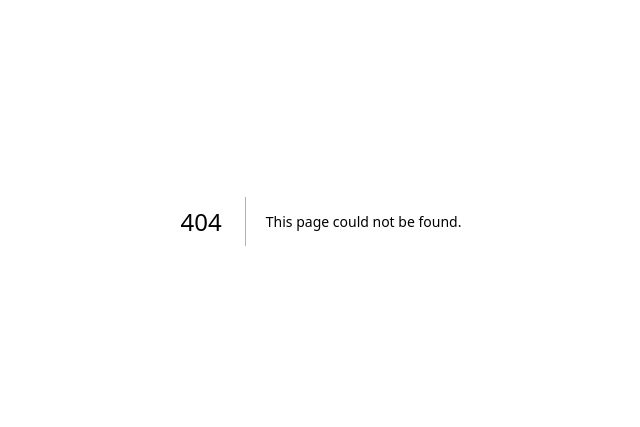
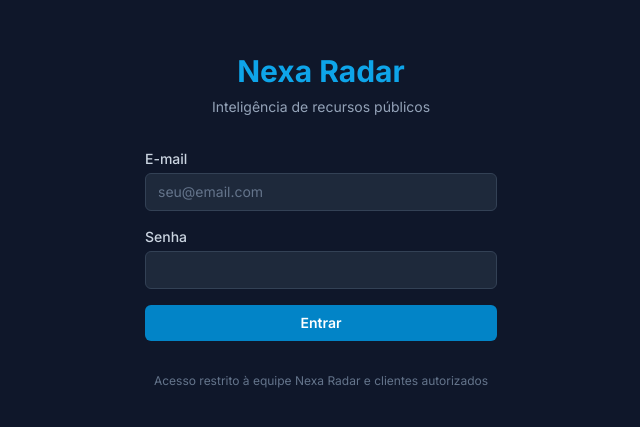
Before and after one commit to menezesluciano0201-web/nexa-radar, a Next.js app: page /login in a window 1280 px wide. Before the commit this address had no page. Shown: the part 179-606 px from the top of the page, without its empty margins (319-959 px from the left). Built offline with nearby package versions, Linux system fonts and the light colour scheme.

Commit message:
feat: add login page with email/password server action

```diff
--- /dev/null
+++ b/src/app/login/actions.ts
@@ -0,0 +1,29 @@
+// src/app/login/actions.ts
+'use server'
+
+import { revalidatePath } from 'next/cache'
+import { redirect } from 'next/navigation'
+import { createClient } from '@/lib/supabase/server'
+
+export async function signIn(formData: FormData) {
+  const supabase = await createClient()
+
+  const email = formData.get('email') as string
+  const password = formData.get('password') as string
+
+  const { error } = await supabase.auth.signInWithPassword({ email, password })
+
+  if (error) {
+    redirect('/login?error=Credenciais inválidas')
+  }
+
+  revalidatePath('/', 'layout')
+  redirect('/')
+}
+
+export async function signOut() {
+  const supabase = await createClient()
+  await supabase.auth.signOut()
+  revalidatePath('/', 'layout')
+  redirect('/login')
+}
--- /dev/null
+++ b/src/app/login/page.tsx
@@ -0,0 +1,81 @@
+// src/app/login/page.tsx
+import { signIn } from './actions'
+
+interface LoginPageProps {
+  searchParams: Promise<{ error?: string; next?: string }>
+}
+
+export default async function LoginPage({ searchParams }: LoginPageProps) {
+  const params = await searchParams
+  const errorMsg = params.error
+
+  return (
+    <div className="min-h-screen flex items-center justify-center bg-slate-900">
+      <div className="w-full max-w-sm space-y-8 px-4">
+        {/* Logo */}
+        <div className="text-center">
+          <h1 className="text-3xl font-bold text-nexa-500">Nexa Radar</h1>
+          <p className="mt-2 text-sm text-slate-400">
+            Inteligência de recursos públicos
+          </p>
+        </div>
+
+        {/* Error message */}
+        {errorMsg && (
+          <div className="rounded-md bg-red-900/50 border border-red-700 px-4 py-3 text-sm text-red-300">
+            {decodeURIComponent(errorMsg)}
+          </div>
+        )}
+
+        {/* Login form */}
+        <form action={signIn} className="space-y-4">
+          <div>
+            <label
+              htmlFor="email"
+              className="block text-sm font-medium text-slate-300 mb-1"
+            >
+              E-mail
+            </label>
+            <input
+              id="email"
+              name="email"
+              type="email"
+              required
+              autoComplete="email"
+              className="w-full rounded-md border border-slate-700 bg-slate-800 px-3 py-2 text-sm text-slate-100 placeholder-slate-500 focus:border-nexa-500 focus:outline-none focus:ring-1 focus:ring-nexa-500"
+              placeholder="seu@email.com"
+            />
+          </div>
+
+          <div>
+            <label
+              htmlFor="password"
+              className="block text-sm font-medium text-slate-300 mb-1"
+            >
+              Senha
+            </label>
+            <input
+              id="password"
+              name="password"
+              type="password"
+              required
+              autoComplete="current-password"
+              className="w-full rounded-md border border-slate-700 bg-slate-800 px-3 py-2 text-sm text-slate-100 focus:border-nexa-500 focus:outline-none focus:ring-1 focus:ring-nexa-500"
+            />
+          </div>
+
+          <button
+            type="submit"
+            className="w-full rounded-md bg-nexa-600 px-4 py-2 text-sm font-semibold text-white hover:bg-nexa-700 focus:outline-none focus:ring-2 focus:ring-nexa-500 focus:ring-offset-2 focus:ring-offset-slate-900 transition-colors"
+          >
+            Entrar
+          </button>
+        </form>
+
+        <p className="text-center text-xs text-slate-500">
+          Acesso restrito à equipe Nexa Radar e clientes autorizados
+        </p>
+      </div>
+    </div>
+  )
+}
```
